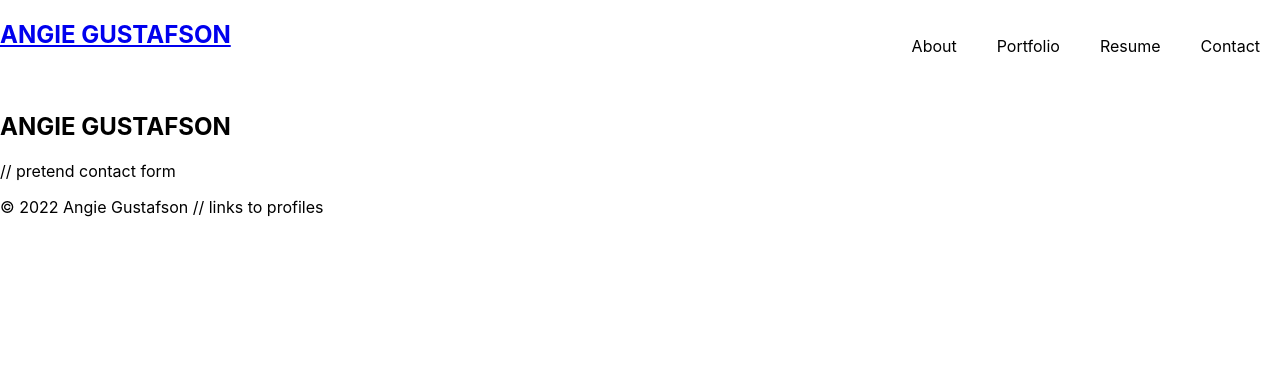
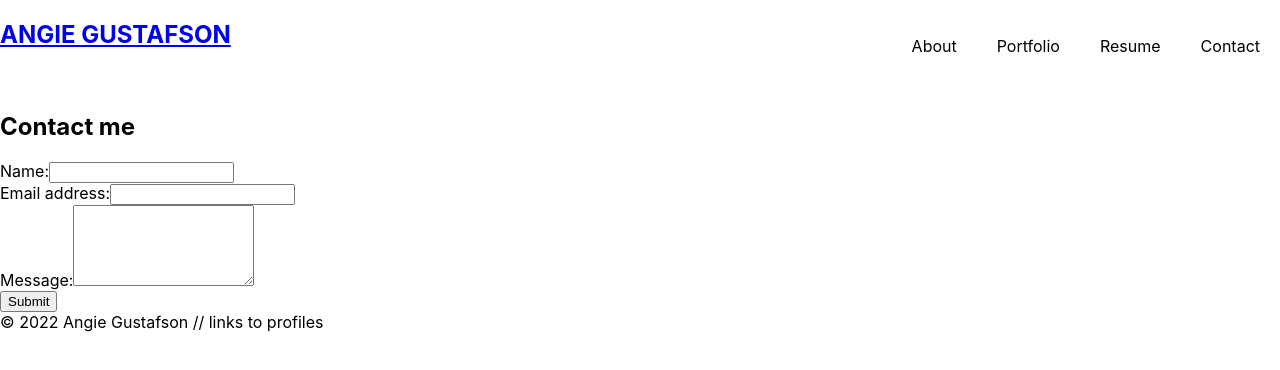
Before and after one commit to angiebunk1/AG-Portfolio, a React (Create React App) app: page / in a window 1280 px wide. Both pictures are taken after a click on the element "Contact". Shown: the top 370 px of the page. Built offline with nearby package versions, Linux system fonts and the light colour scheme.

Commit message:
contact form and helpers working well

```diff
--- a/src/components/Contact/index.js
+++ b/src/components/Contact/index.js
@@ -1,17 +1,64 @@
-import React from 'react';
-// import photo here
+import React, { useState } from 'react';
 
+import { validateEmail } from '../../utils/helpers';
 
 function Contact() {
+  const [formState, setFormState] = useState({ name: '', email: '', message: '' });
+
+  const [errorMessage, setErrorMessage] = useState('');
+  const { name, email, message } = formState;
+
+  const handleSubmit = (e) => {
+    e.preventDefault();
+    if (!errorMessage) {
+      console.log('Submit Form', formState);
+    }
+  };
+
+  const handleChange = (e) => {
+    if (e.target.name === 'email') {
+      const isValid = validateEmail(e.target.value);
+      if (!isValid) {
+        setErrorMessage('Your email is invalid.');
+      } else {
+        setErrorMessage('');
+      }
+    } else {
+      if (!e.target.value.length) {
+        setErrorMessage(`${e.target.name} is required.`);
+      } else {
+        setErrorMessage('');
+      }
+    }
+    if (!errorMessage) {
+      setFormState({ ...formState, [e.target.name]: e.target.value });
+      console.log('Handle Form', formState);
+    }
+  };
+
   return (
     <section>
-      <h1 id="about">ANGIE GUSTAFSON</h1>
-      {/* <img src={} style={{ width: "%" }} alt="" /> */}
-      <div>
-        <p>
-        // pretend contact form
-        </p>
-      </div>
+      <h1 data-testid="h1tag">Contact me</h1>
+      <form id="contact-form" onSubmit={handleSubmit}>
+        <div>
+          <label htmlFor="name">Name:</label>
+          <input type="text" name="name" defaultValue={name} onBlur={handleChange} />
+        </div>
+        <div>
+          <label htmlFor="email">Email address:</label>
+          <input type="email" name="email" defaultValue={email} onBlur={handleChange} />
+        </div>
+        <div>
+          <label htmlFor="message">Message:</label>
+          <textarea name="message" rows="5" defaultValue={message} onBlur={handleChange} />
+        </div>
+        {errorMessage && (
+          <div>
+            <p className="error-text">{errorMessage}</p>
+          </div>
+        )}
+        <button data-testid="button" type="submit">Submit</button>
+      </form>
     </section>
   );
 }
--- /dev/null
+++ b/src/utils/helpers.js
@@ -0,0 +1,4 @@
+export function validateEmail(email) {
+    var re = /^(([^<>()[\]\\.,;:\s@"]+(\.[^<>()[\]\\.,;:\s@"]+)*)|(".+"))@((\[[0-9]{1,3}\.[0-9]{1,3}\.[0-9]{1,3}\.[0-9]{1,3}\])|(([a-zA-Z\-0-9]+\.)+[a-zA-Z]{2,}))$/;
+    return re.test(String(email).toLowerCase());
+  }
```
